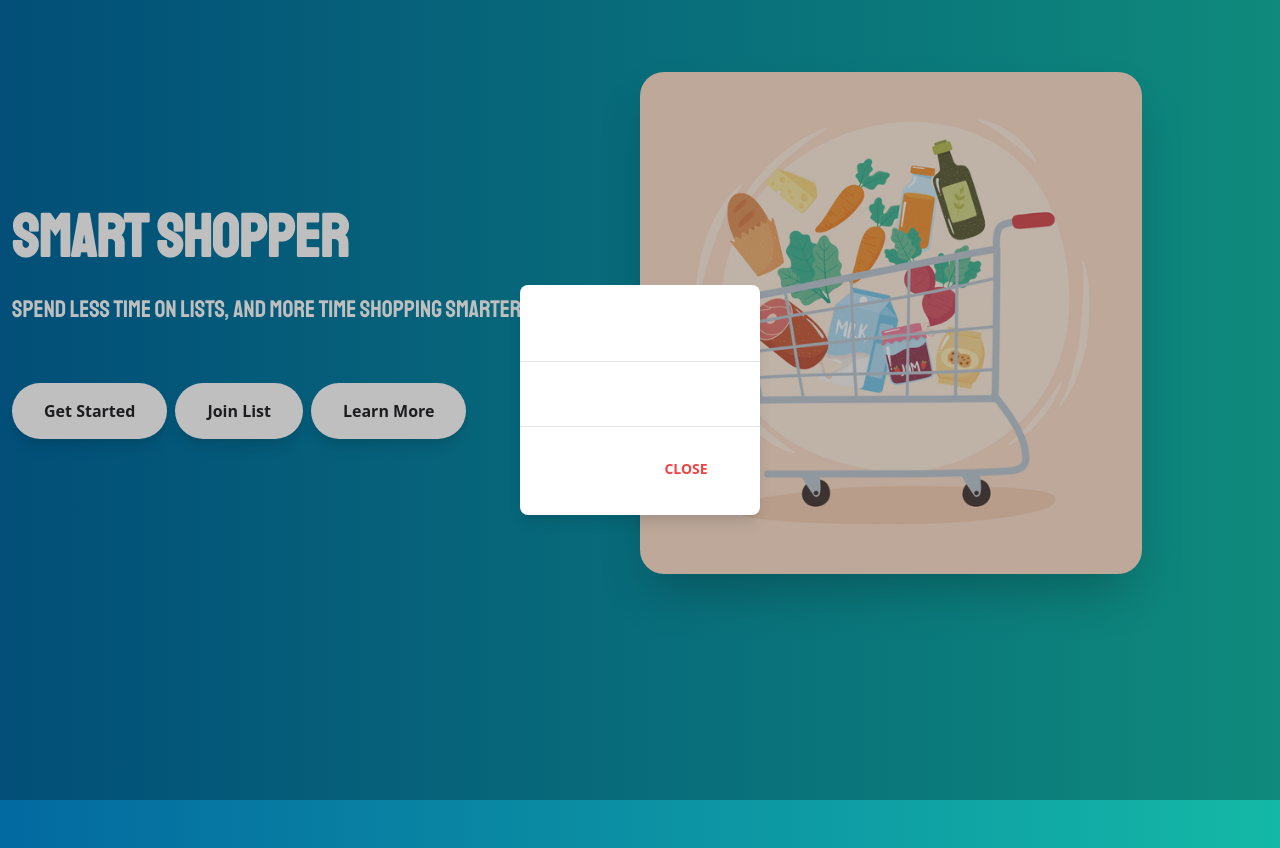
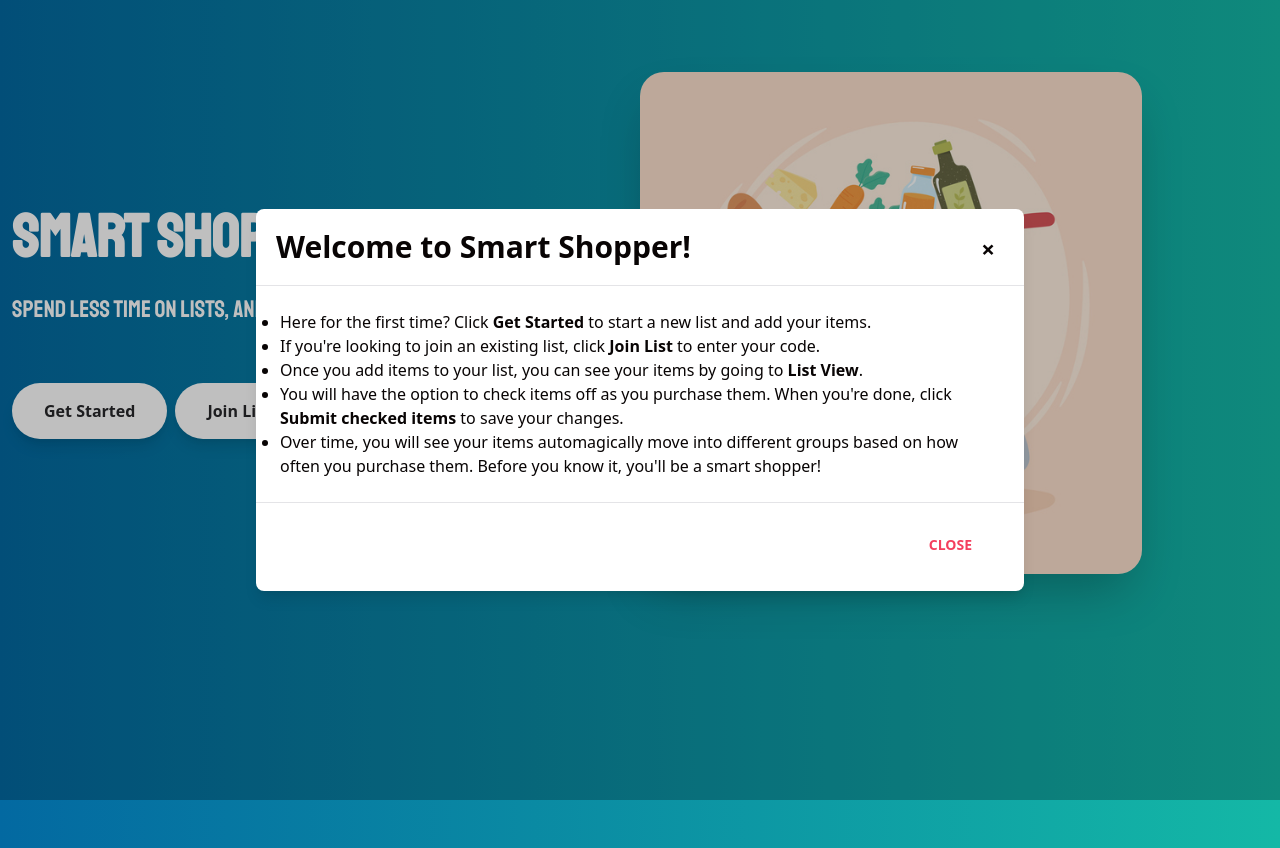
Before and after one commit to the-collab-lab/tcl-36-smart-shopping-list, a React (Create React App) app: page /home in a window 1280 px wide. Both pictures are taken after a click on the button "Learn More". Built offline with nearby package versions, Linux system fonts and the light colour scheme.

Commit message:
add about modal bullet points

```diff
--- a/src/components/LearnMoreModal.jsx
+++ b/src/components/LearnMoreModal.jsx
@@ -2,6 +2,37 @@ import React from 'react';
 
 export default function Modal() {
   const [showModal, setShowModal] = React.useState(false);
+
+  const renderAboutText = () => {
+    return (
+      <div className="text-mostlyBlack">
+        <ul className="list-disc">
+          <li>
+            Here for the first time? Click <strong>Get Started</strong> to start
+            a new list and add your items.
+          </li>
+          <li>
+            If you're looking to join an existing list, click{' '}
+            <strong>Join List</strong> to enter your code.
+          </li>
+          <li>
+            Once you add items to your list, you can see your items by going to{' '}
+            <strong>List View</strong>.
+          </li>
+          <li>
+            You will have the option to check items off as you purchase them.
+            When you're done, click <strong>Submit checked items</strong> to
+            save your changes.
+          </li>
+          <li>
+            Over time, you will see your items automagically move into different
+            groups based on how often you purchase them. Before you know it,
+            you'll be a smart shopper!
+          </li>
+        </ul>
+      </div>
+    );
+  };
   return (
     <>
       <button
@@ -17,24 +48,24 @@ export default function Modal() {
             <div className="relative w-auto my-6 mx-auto max-w-3xl">
               <div className="border-0 rounded-lg shadow-lg relative flex flex-col w-full bg-white outline-none focus:outline-none">
                 <div className="flex items-start justify-between p-5 border-b border-solid border-blueGray-200 rounded-t">
-                  <h3 className="text-3xl font-semibold">Modal Title</h3>
+                  <h3 className="text-3xl font-semibold text-mostlyBlack">
+                    Welcome to Smart Shopper!
+                  </h3>
                   <button
-                    className="p-1 ml-auto bg-transparent border-0 text-black opacity-5 float-right text-3xl leading-none font-semibold outline-none focus:outline-none"
+                    className="p-1 ml-auto bg-transparent text-mostlyBlack border-0 float-right text-3xl leading-none font-semibold outline-none focus:outline-none"
                     onClick={() => setShowModal(false)}
                   >
-                    <span className="bg-transparent text-black opacity-5 h-6 w-6 text-2xl block outline-none focus:outline-none">
+                    <span className="bg-transparent text-mostlyBlack h-6 w-6 text-2xl block outline-none focus:outline-none">
                       ×
                     </span>
                   </button>
                 </div>
                 <div className="relative p-6 flex-auto">
-                  <p className="my-4 text-blueGray-500 text-lg leading-relaxed">
-                    {' '}
-                  </p>
+                  {renderAboutText()}
                 </div>
                 <div className="flex items-center justify-end p-6 border-t border-solid border-blueGray-200 rounded-b">
                   <button
-                    className="text-red-500 background-transparent font-bold uppercase px-6 py-2 text-sm outline-none focus:outline-none mr-1 mb-1 ease-linear transition-all duration-150"
+                    className="text-rose-500 background-transparent font-bold uppercase px-6 py-2 text-sm outline-none focus:outline-none mr-1 mb-1 ease-linear transition-all duration-150"
                     type="button"
                     onClick={() => setShowModal(false)}
                   >
--- a/tailwind.config.js
+++ b/tailwind.config.js
@@ -28,6 +28,7 @@ module.exports = {
         yellow: colors.yellow,
         amber: colors.amber,
         mostlyBlack: '#080404',
+        black: colors.black,
       },
     },
   },
```
